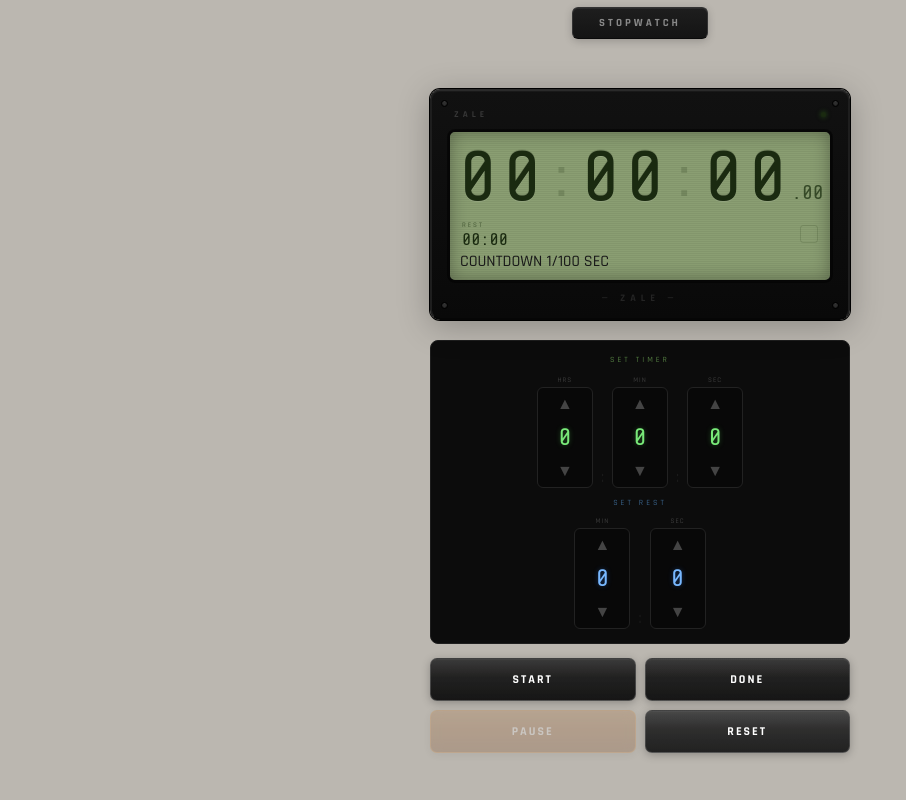
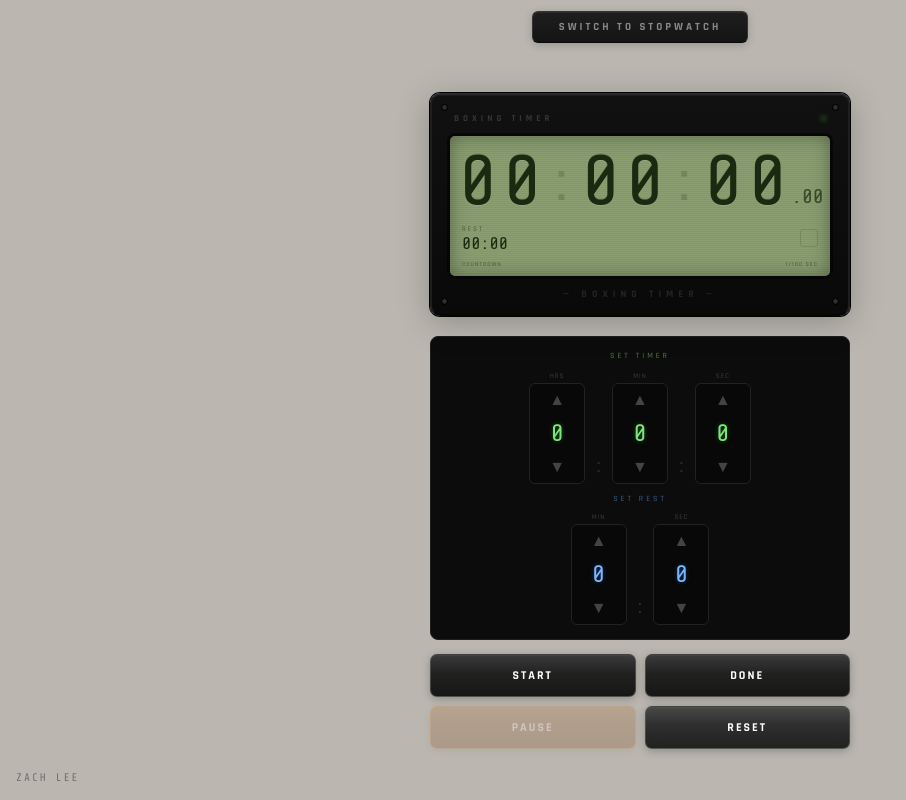
Before and after one commit to zlee30/boxing-timer, a plain HTML site: page index.html in a window 1280 px wide. Both pictures are taken after a click on the button "SET". Shown: the whole page, without its empty margins (0-906 px from the left). Drawn offline with nearby package versions, Linux system fonts and the light colour scheme.

Commit message:
Add files via upload

```diff
--- a/app.js
+++ b/app.js
@@ -79,11 +79,11 @@
   var timerEl = document.getElementById('timerMode');
   var swEl    = document.getElementById('stopwatchMode');
   if (currentMode === 'stopwatch') {
-    btn.textContent       = 'TIMER';
+    btn.textContent       = 'SWITCH TO TIMER';
     timerEl.style.display = 'none';
     swEl.style.display    = 'flex';
   } else {
-    btn.textContent       = 'STOPWATCH';
+    btn.textContent       = 'SWITCH TO STOPWATCH';
     timerEl.style.display = 'flex';
     swEl.style.display    = 'none';
   }
@@ -135,14 +135,12 @@
     ['ph','pm','ps','rm','rs'].forEach(function (id) {
       document.getElementById(id).value = pv[id];
     });
-
   } else {
-    /* ── THIS } WAS MISSING — it closes the else block ── */
     pickerEl.classList.remove('show');
     setBtn.textContent = 'SET';
-    var ph = parseInt(document.getElementById('ph').value) || 0;
-    var pm = parseInt(document.getElementById('pm').value) || 0;
-    var ps = parseInt(document.getElementById('ps').value) || 0;
+    var ph  = parseInt(document.getElementById('ph').value) || 0;
+    var pm  = parseInt(document.getElementById('pm').value) || 0;
+    var ps  = parseInt(document.getElementById('ps').value) || 0;
     var rm2 = parseInt(document.getElementById('rm').value) || 0;
     var rs2 = parseInt(document.getElementById('rs').value) || 0;
     tTotal = (ph * 3600 + pm * 60 + ps) * 1000;
--- a/index.html
+++ b/index.html
@@ -3,43 +3,27 @@
 <head>
   <meta charset="UTF-8">
   <meta name="viewport" content="width=device-width, initial-scale=1.0, maximum-scale=1.0, user-scalable=no">
-  <title>Zale timer and stopwatch</title>
+  <title>Boxing Timer</title>
   <link href="https://fonts.googleapis.com/css2?family=Share+Tech+Mono&family=Rajdhani:wght@500;700&display=swap" rel="stylesheet">
   <link rel="stylesheet" href="style.css">
 </head>
 <body>
 <div class="app">
 
-  <!-- ── TOP: mode switch button ── -->
-  <button class="mode-btn" id="modeSwitchBtn" onclick="switchMode()">STOPWATCH</button>
+  <button class="mode-btn" id="modeSwitchBtn" onclick="switchMode()">SWITCH TO STOPWATCH</button>
 
-  <!-- ════════════════════════════════
-       TIMER MODE  —  rectangular box
-  ════════════════════════════════ -->
+  <!-- ════════ TIMER MODE ════════ -->
   <div id="timerMode">
-
     <div class="timer-device">
-
-      <!-- Corner screws (decorative) -->
       <div class="screw screw-tl"></div>
       <div class="screw screw-tr"></div>
       <div class="screw screw-bl"></div>
       <div class="screw screw-br"></div>
-
-      <!-- Top bar: brand + status dot -->
       <div class="t-topbar">
-        <span class="t-brand-label">Zale</span>
+        <span class="t-brand-label">Boxing Timer</span>
         <span class="t-status-dot" id="tDot"></span>
       </div>
-
-      <!-- LCD screen area -->
       <div class="t-screen">
-
-        <!-- Scanline overlay (handled in CSS) -->
-
-
-
-        <!-- Main digit row -->
         <div class="t-digit-row">
           <span class="td" id="tH1">0</span><span class="td" id="tH2">0</span>
           <span class="tc off" id="tC1">:</span>
@@ -48,8 +32,6 @@
           <span class="td" id="tS1">0</span><span class="td" id="tS2">0</span>
           <span class="t-ms" id="tMs">.00</span>
         </div>
-
-        <!-- Rest time + active/rest badge -->
         <div class="t-subrow">
           <div class="rest-block">
             <div class="rest-lbl">Rest</div>
@@ -57,22 +39,14 @@
           </div>
           <div class="cycle-badge" id="cycleEl"></div>
         </div>
-
-        <!-- Small bottom labels -->
         <div class="t-screen-bot-labels">
           <span>COUNTDOWN</span>
           <span>1/100 SEC</span>
         </div>
+      </div>
+      <div class="t-brand-bottom">— Boxing Timer —</div>
+    </div>
 
-      </div><!-- end t-screen -->
-
-      <!-- Brand at bottom of device -->
-      <div class="t-brand-bottom">— Zale —</div>
-
-    </div><!-- end timer-device -->
-
-
-   <!-- Time pickers (shown when SET tapped) -->
     <div class="pickers" id="pickersEl">
       <div class="pick-title">Set Timer</div>
       <div class="pick-row">
@@ -103,7 +77,6 @@
           </div>
         </div>
       </div>
-
       <div class="pick-subtitle">Set Rest</div>
       <div class="pick-row">
         <div class="pick-grp">
@@ -125,7 +98,7 @@
         </div>
       </div>
     </div>
-    <!-- Timer buttons -->
+
     <div class="btn-row-2">
       <button class="gb gs" id="tStartBtn" onclick="tStartStop()">START</button>
       <button class="gb gt" id="tSetBtn"   onclick="tSetToggle()">SET</button>
@@ -134,35 +107,22 @@
       <button class="gb gp-orange" id="tPRBtn" onclick="tPauseResume()" disabled>PAUSE</button>
       <button class="gb gr-reset"  onclick="tReset()">RESET</button>
     </div>
+  </div>
 
-  </div><!-- end timerMode -->
-
-
-  <!-- ════════════════════════════════
-       STOPWATCH MODE  —  round body
-  ════════════════════════════════ -->
+  <!-- ════════ STOPWATCH MODE ════════ -->
   <div id="stopwatchMode">
-
     <div class="device-wrap">
       <div class="device-body"></div>
-
-      <!-- Crown / lanyard loop -->
       <div class="device-crown">
         <div class="crown-base"></div>
         <div class="crown-ring"></div>
       </div>
-
-      <!-- Decorative top buttons -->
       <div class="device-topbtns">
         <div class="device-tbtn"></div>
         <div class="device-tbtn"></div>
         <div class="device-tbtn"></div>
       </div>
-
-      <!-- Brand on body -->
-      <div class="device-brand">Zale</div>
-
-      <!-- LCD bezel + screen -->
+      <div class="device-brand">Boxing Timer</div>
       <div class="device-bezel">
         <div class="device-lcd">
           <div class="lcd-top-labels">
@@ -184,14 +144,10 @@
           </div>
         </div>
       </div>
-
-      <!-- Decorative side button -->
       <div class="device-sidebtn"></div>
-
       <div class="device-botdetail">ZL-002</div>
     </div>
 
-    <!-- Stopwatch buttons -->
     <div class="btn-row-2">
       <button class="gb gs" id="swStartBtn" onclick="swStartStop()">START</button>
       <button class="gb gt" id="swLapBtn"   onclick="swLap()" disabled>LAP</button>
@@ -200,15 +156,14 @@
       <button class="gb gr-reset" onclick="swReset()">RESET</button>
     </div>
 
-    <!-- Lap list -->
     <div class="laps-wrap" id="lapsWrap" style="display:none;">
       <div class="laps-hdr">Lap Times</div>
       <div class="laps-grid" id="lapsList"></div>
     </div>
+  </div>
 
-  </div><!-- end stopwatchMode -->
-
-</div><!-- end app -->
+</div>
+<div class="signature">Zach Lee</div>
 <script src="app.js"></script>
 </body>
 </html>
--- a/style.css
+++ b/style.css
@@ -50,7 +50,6 @@
   align-items: center;
 }
 
-/* ── MODE SWITCH BUTTON ── */
 .mode-btn {
   margin-bottom: 50px;
   background: linear-gradient(180deg, #1e1e1e, #141414);
@@ -77,7 +76,7 @@
 ══════════════════════════════════════ */
 .timer-device {
   width: 100%;
-  background: linear-gradient(180deg, #111 0%, #090909 100%);
+  background: linear-gradient(180deg, #111111 0%, #090909 100%);
   border-radius: 10px;
   border: 2px solid #1e1e1e;
   border-top: 2px solid #2a2a2a;
@@ -231,6 +230,20 @@
   border-color: rgba(10,60,10,0.4);
 }
 
+.t-screen-bot-labels {
+  display: flex;
+  justify-content: space-between;
+  margin-top: 5px;
+  padding: 0 2px;
+  position: relative; z-index: 1;
+}
+.t-screen-bot-labels span {
+  font-size: 6px;
+  letter-spacing: 1px;
+  color: var(--lcd-sub);
+  text-transform: uppercase;
+}
+
 .t-brand-bottom {
   text-align: center;
   margin-top: 10px;
@@ -246,7 +259,6 @@
   50%        { background: var(--lcd-flash); }
 }
 .alarm-flash { animation: tFlash 0.35s ease-in-out 6; }
-
 
 /* ══════════════════════════════════════
    PICKERS
@@ -334,7 +346,6 @@
   outline: none;
   -moz-appearance: textfield;
 }
-/* hide browser spin arrows */
 .pv::-webkit-inner-spin-button,
 .pv::-webkit-outer-spin-button {
   -webkit-appearance: none;
@@ -343,7 +354,12 @@
   color: #78b8ff;
   text-shadow: 0 0 5px rgba(50,130,255,0.35);
 }
-
+.psep {
+  font-family: 'Share Tech Mono', monospace;
+  font-size: 20px;
+  color: #2a2a2a;
+  margin-bottom: 7px;
+}
 
 /* ══════════════════════════════════════
    GLASS BUTTONS
@@ -385,7 +401,6 @@
   backdrop-filter: blur(6px);
   -webkit-backdrop-filter: blur(6px);
 }
-
 .gb::before {
   content: '';
   position: absolute;
@@ -394,7 +409,6 @@
     rgba(255,255,255,0.08), transparent);
   border-radius: 7px 7px 0 0;
 }
-
 .gb:hover {
   border-color: rgba(255,255,255,0.25);
   background: linear-gradient(180deg,
@@ -405,13 +419,12 @@
 .gb:active  { transform: scale(0.97); }
 .gb:disabled { opacity: 0.22; cursor: not-allowed; }
 
-/* START — dark glass */
-.gb.gs {
-  border-color: rgba(255,255,255,0.18);
-  color: #ffffff;
-}
+.gb.gs   { border-color: rgba(255,255,255,0.18); color: #ffffff; }
+.gb.gx   { border-color: rgba(255,255,255,0.18); color: #ffffff; }
+.gb.gp   { border-color: rgba(255,255,255,0.18); color: #ffffff; }
+.gb.gr   { border-color: rgba(255,255,255,0.18); color: #ffffff; }
+.gb.gt   { border-color: rgba(255,255,255,0.18); color: #ffffff; }
 
-/* STOP — red */
 .gb.gx-red {
   border-color: rgba(220,40,40,0.7);
   color: #ffffff;
@@ -419,8 +432,6 @@
     rgba(160,20,20,0.95),
     rgba(120,10,10,0.98));
 }
-
-/* PAUSE — orange */
 .gb.gp-orange {
   border-color: rgba(220,120,20,0.7);
   color: #ffffff;
@@ -428,8 +439,6 @@
     rgba(160,80,10,0.95),
     rgba(120,55,5,0.98));
 }
-
-/* RESUME — LCD green */
 .gb.gr-green {
   border-color: rgba(138,158,114,0.6) !important;
   color: #ffffff !important;
@@ -437,8 +446,6 @@
     rgba(80,100,60,0.95),
     rgba(55,75,35,0.98)) !important;
 }
-
-/* RESET — neutral grey */
 .gb.gr-reset {
   border-color: rgba(255,255,255,0.15);
   color: #ffffff;
@@ -446,18 +453,6 @@
     rgba(50,50,50,0.95),
     rgba(30,30,30,0.98));
 }
-
-/* SET / LAP — dark glass */
-.gb.gt {
-  border-color: rgba(255,255,255,0.18);
-  color: #ffffff;
-}
-
-/* old classes kept so nothing breaks */
-.gb.gp { border-color: rgba(255,255,255,0.18); color: #ffffff; }
-.gb.gr { border-color: rgba(255,255,255,0.18); color: #ffffff; }
-.gb.gx { border-color: rgba(255,255,255,0.18); color: #ffffff; }
-
 
 /* ══════════════════════════════════════
    STOPWATCH — ROUND BODY
@@ -548,8 +543,8 @@
   top: 38px; left: 50%;
   transform: translateX(-50%);
   font-family: 'Rajdhani', sans-serif;
-  font-size: 13px; font-weight: 700;
-  letter-spacing: 4px;
+  font-size: 11px; font-weight: 700;
+  letter-spacing: 3px;
   color: rgba(255,255,255,0.16);
   text-transform: uppercase;
   white-space: nowrap; z-index: 5;
@@ -662,7 +657,6 @@
   white-space: nowrap; z-index: 5;
 }
 
-
 /* ══════════════════════════════════════
    LAP LIST
 ══════════════════════════════════════ */
@@ -704,3 +698,19 @@
 .lap-item.best .lt  { color: #2d7a2d; }
 .lap-item.worst     { border-color: rgba(180,50,50,0.25); }
 .lap-item.worst .lt { color: #a03030; }
+
+/* ══════════════════════════════════════
+   SIGNATURE
+══════════════════════════════════════ */
+.signature {
+  position: fixed;
+  bottom: 16px;
+  left: 16px;
+  font-family: 'Share Tech Mono', monospace;
+  font-size: 11px;
+  letter-spacing: 2px;
+  color: rgba(0,0,0,0.4);
+  text-transform: uppercase;
+  pointer-events: none;
+  user-select: none;
+}
```
Lines whose indentation alone changed are shown as unchanged.
